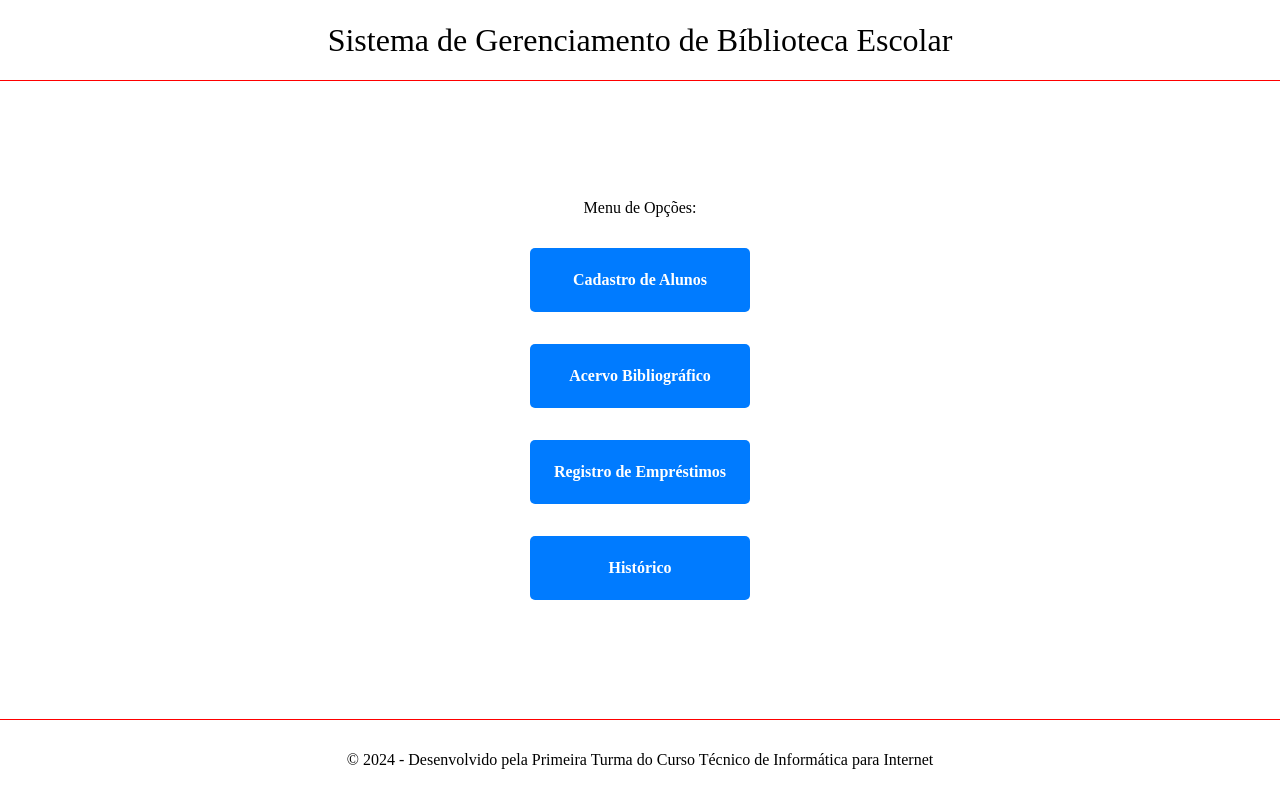
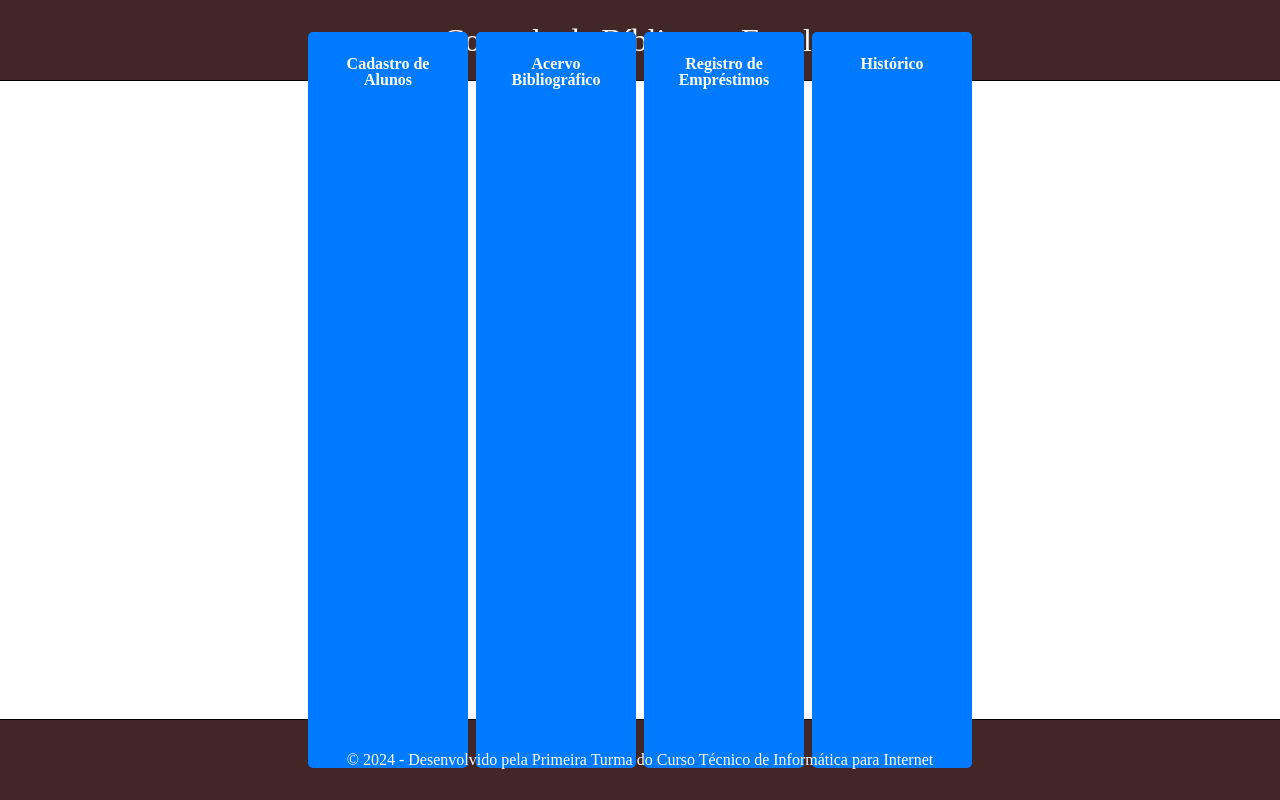
Before and after one commit to R31ARTHUR/biblioteca1, a Flask app: page / in a window 1280 px wide. Run offline with Flask 3, Linux system fonts and the light colour scheme.

Commit message:
estilizando página principal

```diff
--- a/static/style.css
+++ b/static/style.css
@@ -15,6 +15,8 @@ h1 {
     text-align: center;
     align-content: center;
     font-size: 2rem;
+    background-color: #422727;
+    color: #fff;
 }
 
 nav {
@@ -22,21 +24,16 @@ nav {
     flex-direction: column;
     justify-content: center;
     align-items: center;
-    border-top: solid 1px red;
-    border-bottom: solid 1px red;
+    border-top: solid 1px #000;
+    border-bottom: solid 1px #000;
     height: 80vh;
-    gap: 2rem;
-
-}
-
-nav h2 {
 
 }
 
 nav ul {
     display: flex;
-    flex-direction: column;
-    gap: 2rem;
+    flex-direction: row;
+    gap: .5rem;
 }
 
 nav ul li a {
@@ -50,7 +47,8 @@ nav ul li a {
     font-size: 1rem;
     font-weight: bold;
     border: none;
-    width: 100%;
+    width: 10rem;
+    height: 46rem;
     transition: background-color 0.3s ease; /* Animação suave ao passar o mouse */
 }
 
@@ -63,4 +61,6 @@ footer {
     text-align: center;
     height: 10vh;
     align-content: center;
+    background-color: #422727;
+    color: #fff;
 }
--- a/templates/index.html
+++ b/templates/index.html
@@ -9,9 +9,8 @@
 </head>
 <body>
     <header>
-        <h1>Sistema de Gerenciamento de Bíblioteca Escolar</h1>
+        <h1>Controle de Bíblioteca Escolar</h1>
         <nav>
-            <h2>Menu de Opções:</h2>
             <ul>
                 <li><a href="{{ url_for('listar_alunos') }}">Cadastro de Alunos</a></li>
                 <li><a href="{{ url_for('acervo') }}">Acervo Bibliográfico</a></li>
```
